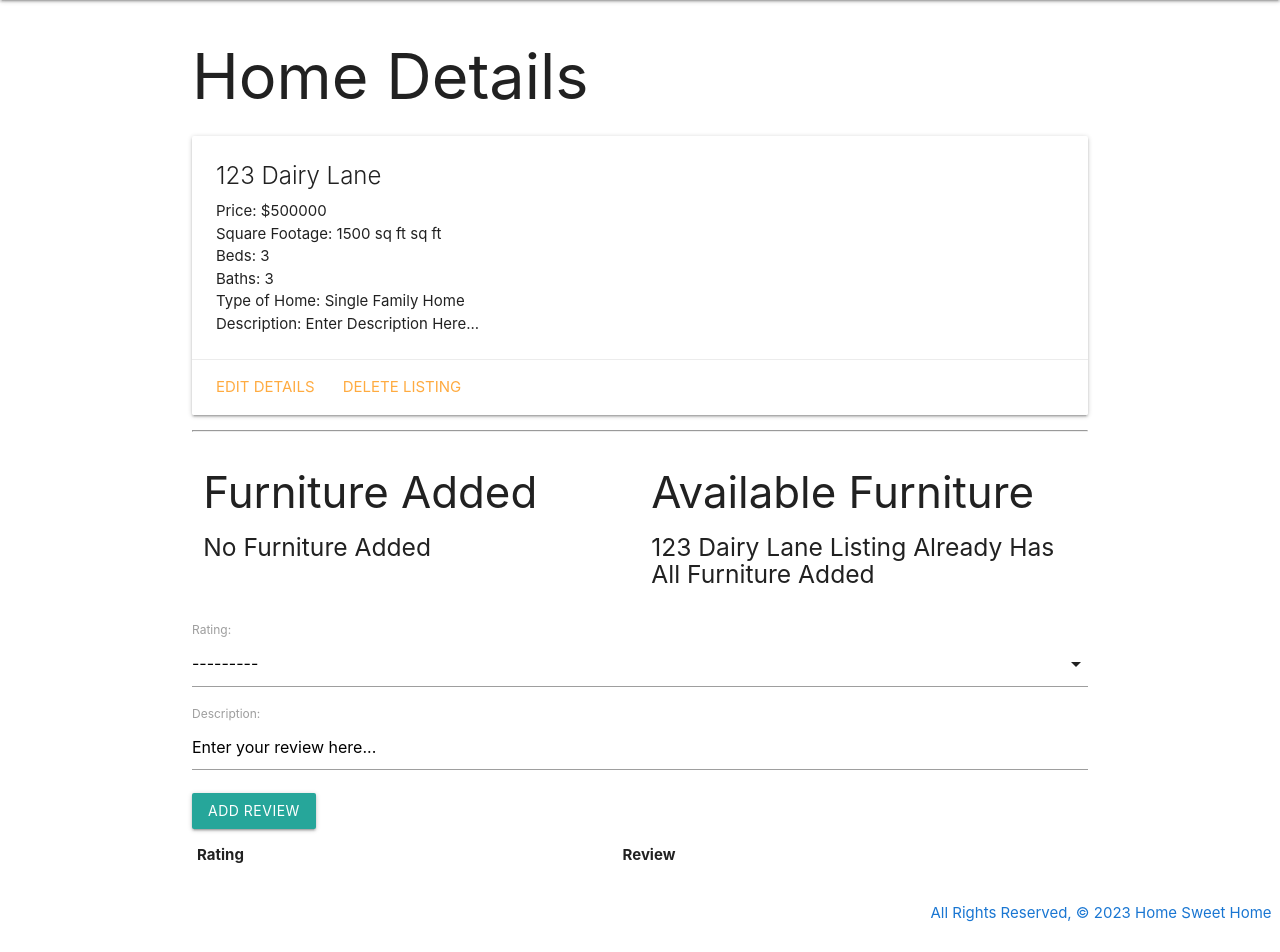
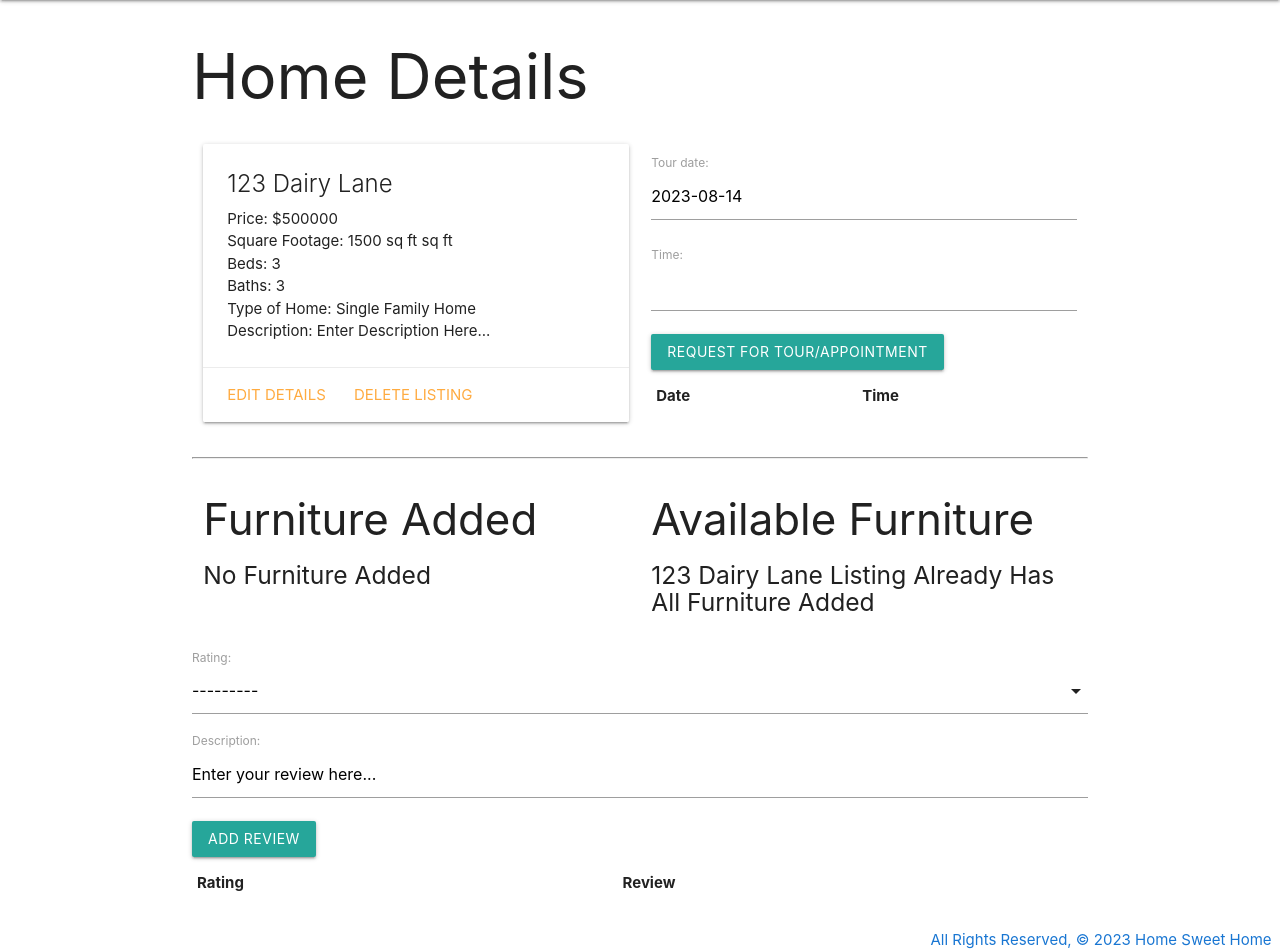
Before and after one commit to William0987/home-sweet-home, a Django app: page /homes/1/ in a window 1280 px wide. Shown: the part 64-1016 px from the top of the page. Before the commit the page ends 986 px from the top, so only its background shows below. Run offline with Django 4.2, Linux system fonts and the light colour scheme; data comes from the database, SQL or seed files in the repository; data that the repository does not hold is empty.

Commit message:
implement request tour functionality

```diff
--- a/main_app/admin.py
+++ b/main_app/admin.py
@@ -1,7 +1,8 @@
 from django.contrib import admin
-from .models import Home, Rent, Furniture, Review
-# Register your models here.
+from .models import Home, Rent, Furniture, Review, Tour
+
 admin.site.register(Home)
 admin.site.register(Rent)
 admin.site.register(Furniture)
 admin.site.register(Review)
+admin.site.register(Tour)
--- a/main_app/forms.py
+++ b/main_app/forms.py
@@ -1,7 +1,12 @@
 from django.forms import ModelForm
-from .models import Review
+from .models import Review, Tour
 
 class ReviewForm(ModelForm):
   class Meta:
     model = Review
     fields = ['rating', 'description']
+
+class TourForm(ModelForm):
+  class Meta:
+    model = Tour
+    fields = ['date', 'time']
--- a/main_app/models.py
+++ b/main_app/models.py
@@ -71,3 +71,12 @@ class Review(models.Model):
 
     class Meta:
         ordering = ['-rating']
+
+class Tour(models.Model):
+    date = models.DateField('tour date')
+    time = models.TimeField(auto_now=False, auto_now_add=False)
+
+    home = models.ForeignKey(Home, on_delete=models.CASCADE)
+
+    class Meta:
+        ordering = ['-date']
--- a/main_app/templates/homes/detail.html
+++ b/main_app/templates/homes/detail.html
@@ -3,6 +3,7 @@
 
 <h1>Home Details</h1>
 
+<div class="row">
     <div class="col s6">
         <div class="card">
         <div class="card-content">
@@ -18,6 +19,27 @@
             <a href="{% url 'homes_update' home.id %}">Edit Details</a>
             <a href="{% url 'homes_delete' home.id %}">Delete Listing</a>
         </div>
+        </div>
+    </div>
+    <div class="col s6">
+        <form action = "{% url 'add_tour' home.id %}" method="POST">
+        {% csrf_token %}
+        {{ tour_form.as_p }}
+        <input type="submit" class="btn" value="Request For Tour/Appointment">
+        </form>
+        <table class="striped">
+          <thead>
+            <tr><th>Date</th><th>Time</th></tr>
+          </thead>
+          <tbody>
+            {% for tour in home.tour_set.all %}
+              <tr>
+                <td>{{tour.date}}</td>
+                <td>{{tour.time}}</td>
+              </tr>
+            {% endfor %}
+          </tbody>
+        </table>
     </div>
 </div>
 
@@ -96,6 +118,17 @@
 
     const descriptionEl = document.getElementById('id_description');
     M.updateTextFields(descriptionEl);
+
+    const dateEl = document.getElementById('id_date');
+    M.Datepicker.init(dateEl, {
+        format: 'yyyy-mm-dd',
+        defaultDate: new Date(),
+        setDefaultDate: true,
+        autoClose: true
+    });
+
+    const timeEl = document.getElementById('id_time')
+    M.Timepicker.init(timeEl);
 </script>
 
 {% endblock %}
--- a/main_app/urls.py
+++ b/main_app/urls.py
@@ -24,4 +24,5 @@ urlpatterns = [
     path('furnitures/<int:home_id>/assoc_furniture/<int:furniture_id>/', views.assoc_furniture, name='assoc_furniture'),
     path('furnitures/<int:home_id>/unassoc_furniture/<int:furniture_id>/', views.unassoc_furniture, name='unassoc_furniture'),
     path('homes/<int:home_id>/add_review/', views.add_review, name='add_review'),
+    path('homes/<int:home_id>/add_tour/', views.add_tour, name='add_tour'),
 ]
--- a/main_app/views.py
+++ b/main_app/views.py
@@ -1,7 +1,7 @@
 from django.shortcuts import render, redirect, reverse
 from django.views.generic.edit import CreateView, UpdateView, DeleteView
-from .models import Home, Rent, Furniture, Review
-from .forms import ReviewForm
+from .models import Home, Rent, Furniture, Review, Tour
+from .forms import ReviewForm, TourForm
 
 def home(request):
   return render(request, 'home.html')
@@ -22,10 +22,12 @@ def homes_detail(request, home_id):
     id_list = home.furnitures.all().values_list('id')
     furnitures_home_doesnt_have = Furniture.objects.exclude(id__in=id_list)
     review_form = ReviewForm()
+    tour_form = TourForm()
     return render(request, 'homes/detail.html', {
         'home': home,
         'furnitures': furnitures_home_doesnt_have,
-        'review_form': review_form
+        'review_form': review_form,
+        'tour_form': tour_form
         })
 
 class HomeCreate(CreateView):
@@ -112,3 +114,12 @@ def add_review(request, home_id):
     new_review.home_id = home_id
     new_review.save()
   return redirect('detail', home_id=home_id)
+
+def add_tour(request, home_id):
+  form = TourForm(request.POST)
+  print(form)
+  if form.is_valid():
+    new_tour = form.save(commit=False)
+    new_tour.home_id = home_id
+    new_tour.save()
+  return redirect('detail', home_id=home_id)
```
Also changed, not shown: main_app/migrations/0008_alter_review_rating_tour.py (added), main_app/migrations/0009_alter_tour_options_rename_tour_tour_home.py (added). Lines whose indentation alone changed are shown as unchanged.
